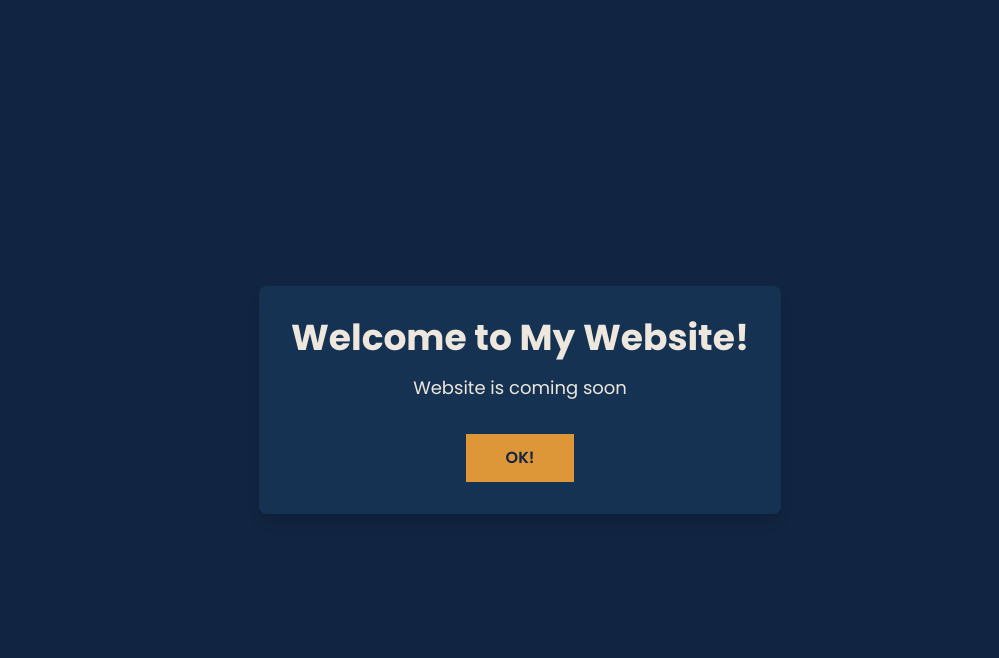
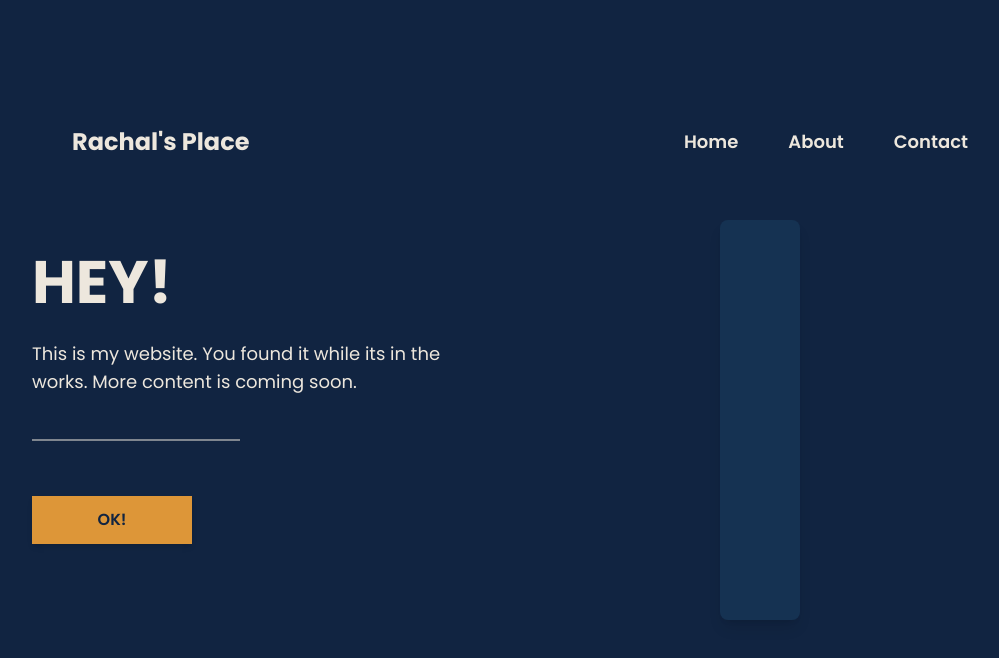
Before and after one commit to Rachalisda/personal-web, a Next.js app in the folder personal-web/: page / in a window 1280 px wide. Shown: the top 658 px of the page, without its empty margins (120-1119 px from the left). Built offline with nearby package versions, Linux system fonts and the light colour scheme.

Commit message:
added some designs

```diff
--- a/personal-web/src/app/globals.css
+++ b/personal-web/src/app/globals.css
@@ -3,6 +3,9 @@
 
 @import "tailwindcss";
 
+html{
+  font-size:16px;
+}
 
 :root {
   --background: #112441;
@@ -17,3 +20,71 @@ body {
   background: var(--background);
   font-family: var(--font-sans);
 }
+
+.navbar {
+  position: fixed;
+  top: 0;
+  left: 0;
+  width: 100%;
+  height: 12rem;
+  background: var(--background);
+  color: var(--text-color);
+  display: flex;
+  justify-content: center;
+  align-items:flex-end;
+  z-index: 1000;
+}
+
+.nav-container {
+  display: flex;
+  width: 70%;
+  padding: 2rem 0 ;
+  justify-content: space-between;
+  align-items: center;
+}
+
+.logo {
+  font-size: 24px;
+  font-weight: bold;
+}
+
+.nav-links {
+  list-style: none;
+  display: flex;
+  gap: 50px;
+  font-weight: 600;
+}
+
+.nav-links li {
+  position: relative; /* Needed for the pseudo-element */
+  cursor: pointer;
+  padding: 5px 0;
+  font-size: 18px;
+  color: var(--text-color);
+  transition: color 0.3s ease-in-out; /* Smooth text color change */
+}
+
+.nav-links li::after {
+  content: "";
+  position: absolute;
+  left: 0;
+  bottom: 2; /* Adjust if needed */
+  width: 0%;
+  height: 2px;
+  background-color: var(--emphasis);
+  transition: width 0.3s ease-in-out;
+}
+
+.nav-links li:hover{
+  color: var(--emphasis);
+}
+
+.nav-links li:hover::after {
+  width: 100%;
+}
+
+/* Push content down so it's not hidden under navbar */
+.content {
+  margin-top: 10rem;
+  padding: 60px;
+}
--- a/personal-web/src/app/layout.js
+++ b/personal-web/src/app/layout.js
@@ -16,12 +16,28 @@ export const metadata = {
 };
 
 export default function RootLayout({ children }) {
+
   return (
     <html lang="en">
       <body
-        className={`ml-15 mr-15 ${poppins.variable} antialiased`}
-      >
+        className={`m-15 ${poppins.variable} antialiased`}>
+        {/* Navigation Bar */}
+        <nav className="navbar">
+          <div className="nav-container">
+            <h1 className="logo">Rachal's Place</h1>
+            <ul className="nav-links">
+              <li>Home</li>
+              <li>About</li>
+              <li>Contact</li>
+            </ul>
+          </div>
+        </nav>
+
+         {/* Main Content */}
+        <div className="scroll-container content">
         {children}
+      </div>
+
       </body>
     </html>
   );
--- a/personal-web/src/app/page.js
+++ b/personal-web/src/app/page.js
@@ -1,18 +1,24 @@
 import React from 'react';
 import Button from './styles/button';
 
-
 export default function Page() {
   return (
-    <div className="min-h-screen bg-[var(--background)] flex items-center justify-center">
-      <div className="text-center p-8 bg-[var(--foreground)] rounded-lg shadow-lg">
-        <h1 className="text-4xl font-bold text-[var(--text-color)] mb-4">
-          Welcome to My Website!
+    <div className="min-h-screen bg-[var(--background)] flex items-top justify-left">
+      <div className="text-left p-8 rounded-lg w-[500px]  h-[400px]">
+        <h1 className="text-6xl font-bold text-[var(--text-color)] mb-7">
+          HEY!
         </h1>
-        <p className="text-lg text-[var(--text-color)] mb-8">
-          Website is coming soon
-        </p>
+        <p className="text-lg text-[var(--text-color)] mb-25 relative">
+          This is my website. You found it while its in the works. More content is coming soon.
+          {/* Underline element */}
+          <span className="absolute left-0 bottom-[-45px] w-[50%] h-[2px] bg-[var(--text-color)] opacity-50"></span>
+          </p>
         <Button variant="primary">OK!</Button>
+      </div>
+
+      {/* Hero Section */}
+      <div className="bg-[var(--foreground)]  h-[400px] mr-60 ml-60 p-10 rounded-lg shadow-lg flex-1 min-h-[300px]">
+        {/* Additional content goes here */}
       </div>
     </div>
   );
--- a/personal-web/src/app/styles/button.js
+++ b/personal-web/src/app/styles/button.js
@@ -1,17 +1,16 @@
-// Button.js
-const Button = ({ children, onClick, variant="primary"}) => {
+const Button = ({ children, onClick, variant="primary" }) => {
     const buttonStyles = {
-        primary: " bg-[var(--emphasis)] text-[var(--background)] font-semibold hover:bg-[var(--emphasis-shadow)]",
-        secondary: "bg-transparent text-[var(--text-color)] border-2 rounded-full font-semibold hover:bg-[var(--emphasis)]",
+      primary: "bg-[var(--emphasis)] text-[var(--background)] font-semibold hover:bg-[var(--emphasis-shadow)] hover:scale-110 transition-all duration-300 ease-in-out transform shadow-md hover:shadow-xl",
+      secondary: "bg-transparent text-[var(--text-color)] border-2 rounded-full font-semibold hover:bg-[var(--emphasis)] hover:scale-110 transition-all duration-300 ease-in-out transform shadow-md hover:shadow-xl",
+      disabled: "bg-gray-300 text-gray-500 cursor-not-allowed"
     }
 
     const buttonClass = buttonStyles[variant] || buttonStyles.primary;
 
-
     return (
       <button
         onClick={onClick}
-          className={`px-10 py-3 ${buttonClass}`}
+        className={`w-[10em] h-[3em] ${buttonClass}`}
         disabled={variant === "disabled"} // Disable button if the variant is 'disabled'
       >
         {children}
```
Lines whose indentation alone changed are shown as unchanged.
